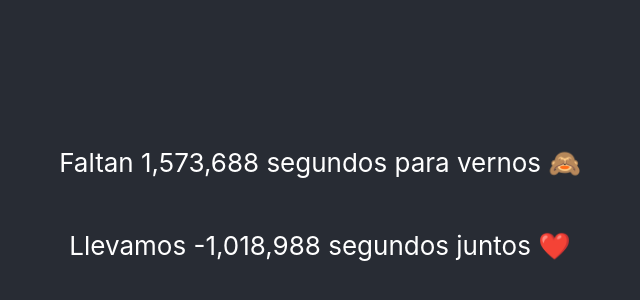
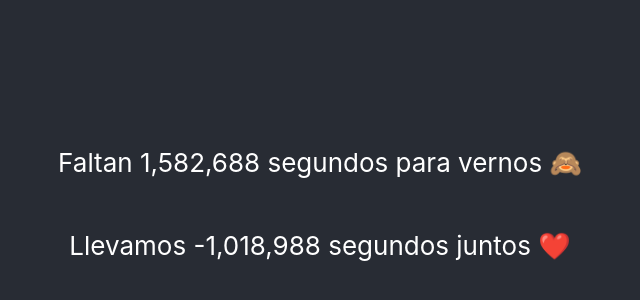
Before and after one commit to szaldivar/time-to, a React (Create React App) app: page / in a window 1280 px wide. Shown: the part 196-496 px from the top of the page, without its empty margins (320-960 px from the left). Built offline with nearby package versions, Linux system fonts and the light colour scheme.

Commit message:
update time

```diff
--- a/src/App.js
+++ b/src/App.js
@@ -1,7 +1,7 @@
 import { useState, useEffect, useRef } from "react";
 import "./App.css";
 
-const DATE_TIME = new Date("2021-12-19T02:10:00.000Z").getTime();
+const DATE_TIME = new Date("2021-12-19T04:40:00.000Z").getTime();
 const DATE_TIME_SINCE = new Date("2021-12-12T16:05:00.000Z").getTime();
 
 function App() {
```
